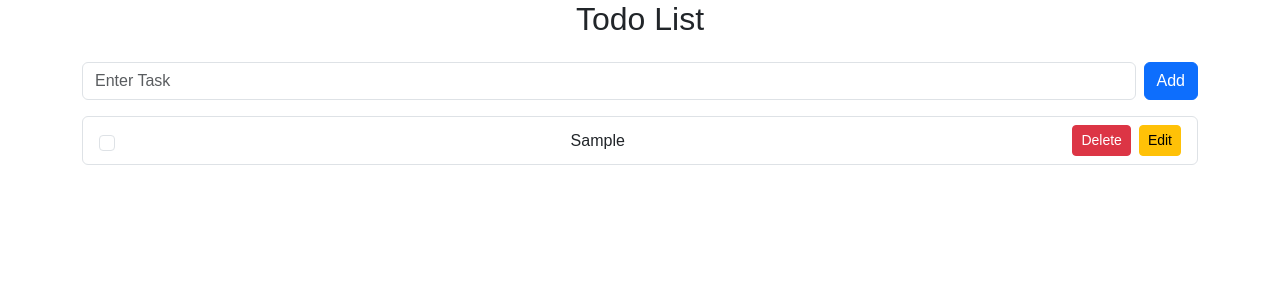
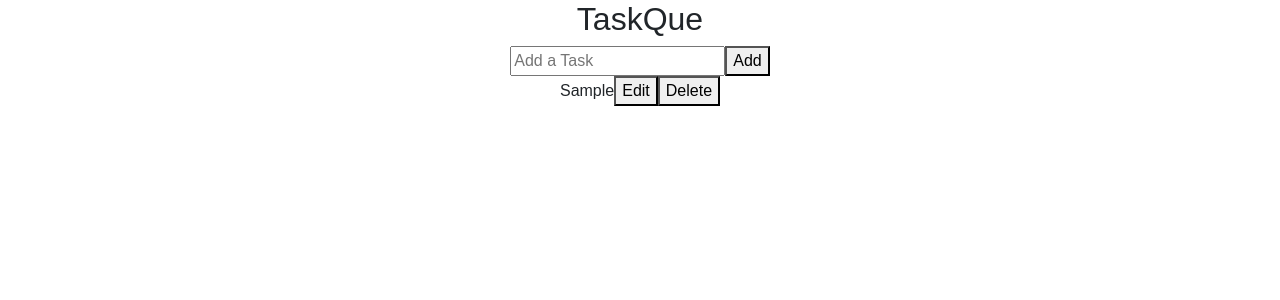
Before and after one commit to Ig-Ronit/TaskQue, a React (Create React App) app: page / in a window 1280 px wide. Both pictures are taken after typing "Sample" into the empty fields and a click on the button "Add". Shown: the top 300 px of the page. Built offline with nearby package versions, Linux system fonts and the light colour scheme.

Commit message:
Folder Structure change

```diff
--- a/src/App.js
+++ b/src/App.js
@@ -1,13 +1,15 @@
 import "./styles.css";
-
-import Counter from "./Counter";
-import ListManager from "./TodoList";
+import { useState } from "react";
+import TaskInput from "./Components/TaskInput";
+import TaskList from "./Components/TaskList";
 
 export default function App() {
+  const [tasks, setTasks] = useState([]);
   return (
     <div className="App">
-      <h2>Todo List</h2>
-      <ListManager />
+      <h2>TaskQue</h2>
+      <TaskInput setTasks={setTasks} />
+      <TaskList tasks={tasks} setTasks={setTasks} />
     </div>
   );
 }
--- /dev/null
+++ b/src/Components/TaskInput.js
@@ -0,0 +1,26 @@
+import { useState } from "react";
+
+const TaskInput = ({ setTasks }) => {
+  const [text, setText] = useState("");
+
+  const handleAdd = () => {
+    if (!text.trim()) return;
+
+    setTasks((prev) => [...prev, { id: Date.now(), text, completed: false }]);
+    setText("");
+  };
+
+  return (
+    <div>
+      <input
+        type="text"
+        placeholder="Add a Task"
+        value={text}
+        onChange={(e) => setText(e.target.value)}
+      />
+      <button onClick={handleAdd}>Add</button>
+    </div>
+  );
+};
+
+export default TaskInput;
--- /dev/null
+++ b/src/Components/TaskItem.js
@@ -0,0 +1,16 @@
+const TaskItem = ({ task, setTasks }) => {
+  const deleteTask = () => {
+    setTasks((prev) => prev.filter((t) => t.id !== task.id));
+  };
+
+  const editTask = () => {};
+  return (
+    <div>
+      <span>{task.text}</span>
+      <button onClick={editTask}>Edit</button>
+      <button onClick={deleteTask}>Delete</button>
+    </div>
+  );
+};
+
+export default TaskItem;
--- /dev/null
+++ b/src/Components/TaskList.js
@@ -0,0 +1,12 @@
+import TaskItem from "./TaskItem";
+
+const TaskList = ({ tasks, setTasks }) => {
+  return (
+    <div>
+      {tasks.map((task) => (
+        <TaskItem key={task.id} task={task} setTasks={setTasks} />
+      ))}
+    </div>
+  );
+};
+export default TaskList;
```
